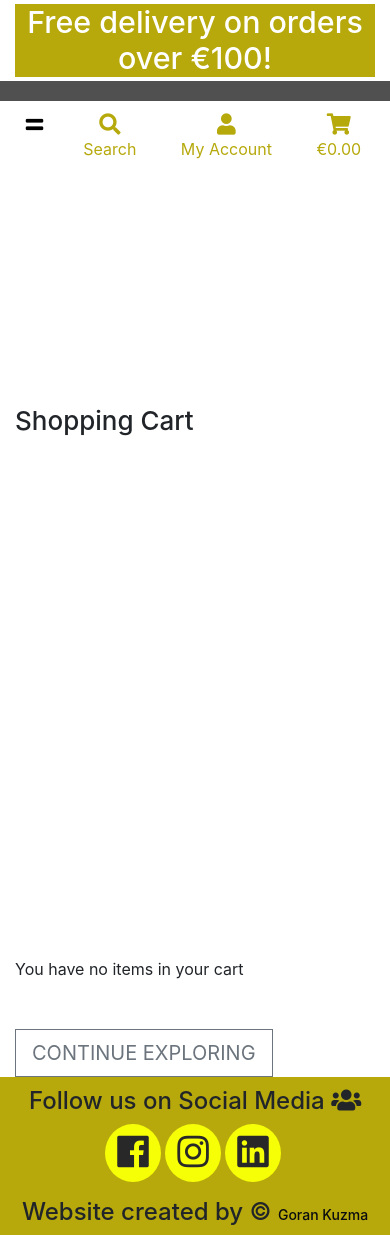
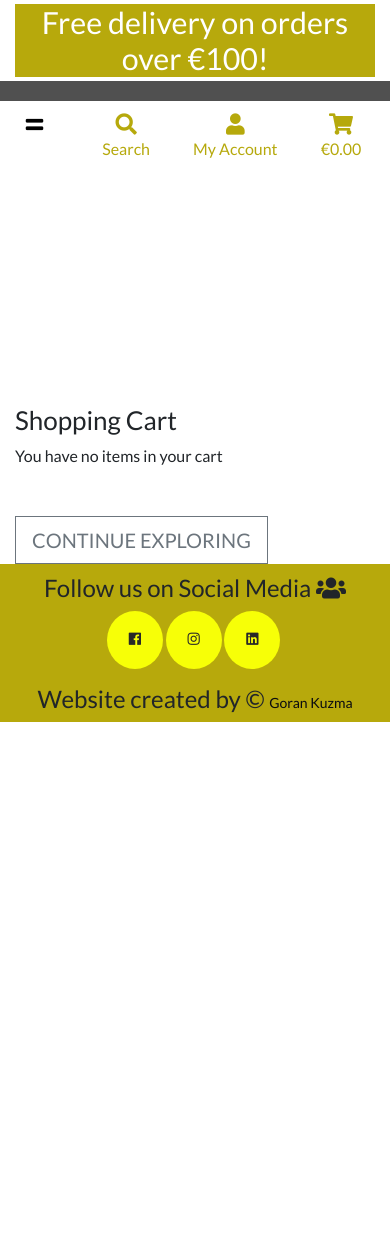
Before and after one commit to kuzGo/kuzco, a Django app: page /cart/ in a window 390 px wide. After the commit the page ends 722 px from the top, so only its background shows below. Run offline with Django 3.2, Linux system fonts and the light colour scheme; some libraries are stand-ins or nearby versions.

```diff
--- a/static/css/style.css
+++ b/static/css/style.css
@@ -5,6 +5,9 @@
     padding: 0;
     -webkit-box-sizing: border-box;
             box-sizing: border-box;
+}
+body{
+    font-family: 'Lato', sans-serif;
 }
 
 html {
@@ -165,7 +168,6 @@ html {
 }
 .title-top {
     margin-top: 7rem;
-    min-height: calc(100vh - 300px);
 }
 .update-link,
 .remove-item {
@@ -198,6 +200,9 @@ html {
         margin-top: 6rem;
     }
     .media-links {
+        font-size: 14px!important;
+    }
+    .media-links li a i {
         font-size: 14px!important;
     }
     .hero-text a {
```
Also changed, not shown: README.md.
